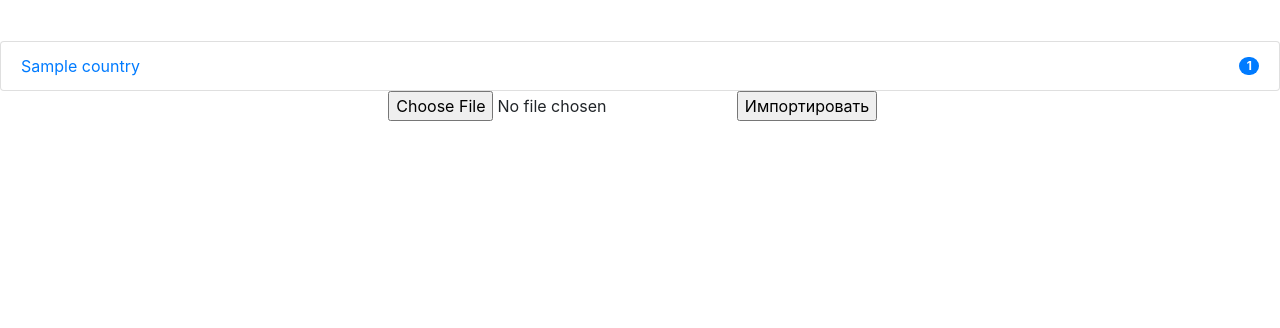
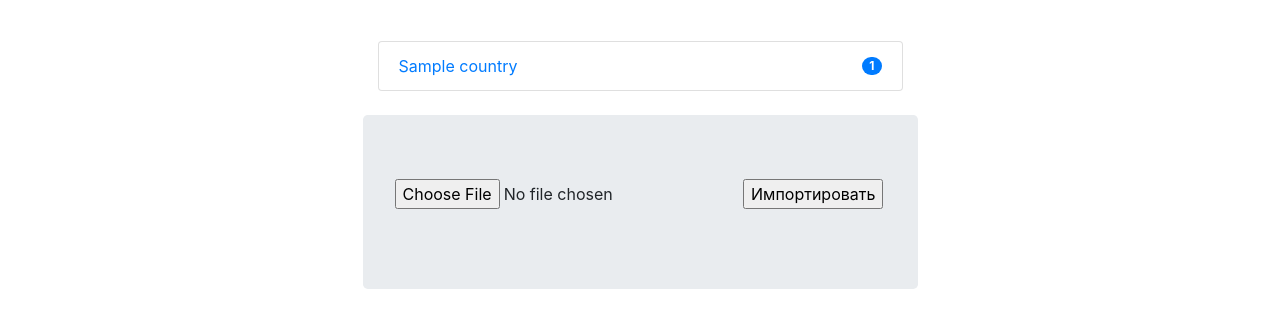
Before and after one commit to ggguser/photo_trail, a Flask app: page /import in a window 1280 px wide. Shown: the part 40-368 px from the top of the page. Run offline with Flask 2, Linux system fonts and the light colour scheme; a user stored in the database is signed in; tables that the repository leaves empty hold one stand-in row (values such as "Sample post"); some libraries are stand-ins or nearby versions.

Commit message:
Added styling to the import country dialog

```diff
--- a/app/templates/import_country.html
+++ b/app/templates/import_country.html
@@ -5,7 +5,8 @@
 
 {% if current_user.is_authenticated %}
 
-
+<div class="container">
+    <div class="col-6 offset-3">
     <ul class="list-group">
     {% for country in countries %}
 
@@ -19,42 +20,52 @@
         </li>
     {% endfor %}
     </ul>
+    </div>
+</div>
+
+    <br>
+
+    <div class="container">
+        <div class="jumbotron col-6 offset-3">
 
 
-    <form method="post" enctype="multipart/form-data">
+            <form method="post" enctype="multipart/form-data" class="form-group">
 
-        <div class="form-group col-md-5">
+                {% for error in areas_import.file.errors %}
+                    <div class="alert alert-warning">
+                        {{ error }}
+                    </div>
+                {% endfor %}
 
-            {% for error in areas_import.file.errors %}
-                <div class="alert alert-warning">
-                    {{ error }}
-                </div>
-            {% endfor %}
+                {{ areas_import.hidden_tag() }}
+                <div>{{ areas_import.file }} {{ areas_import.upload }}</div>
 
-            {{ areas_import.hidden_tag() }}
-            <div>{{ areas_import.file }} {{ areas_import.upload }}</div>
-
+            </form>
         </div>
-
-    </form>
+    </div>
 
 
     {% if areas %}
+    <div class="container">
+        <div class="jumbotron col-6 offset-3 form-group row">
 
-        <form action="" method="post">
-            <div class="form-group col-md-5">
+        <form action="" method="post" class="form-group">
                 {{ form.hidden_tag() }}
 
+  <div class="input-group-prepend">
+    {{ form.name(size=30, placeholder="Название") }} {{ form.iso(size=4, placeholder="ISO") }}
 
-                <p>
-                    <div>{{ form.name.label }}</div>
-                    <div>{{ form.name }} {{ form.iso }}</div>
-                    <div>{{ form.submit() }}</div>
+ {{ form.submit(class="btn btn-primary") }}
 
-                </p>
+  </div>
+
+        </form>
+  </div>
+
+                    </div>
             </div>
-        </form>
 
+<div class="container w-75">
         <table class="table table-bordered table-sm table-striped">
             <thead>
             <tr>
@@ -71,7 +82,7 @@
             {% endfor %}
             </tbody>
         </table>
-
+</div>
     {% endif %}
 
 
```
